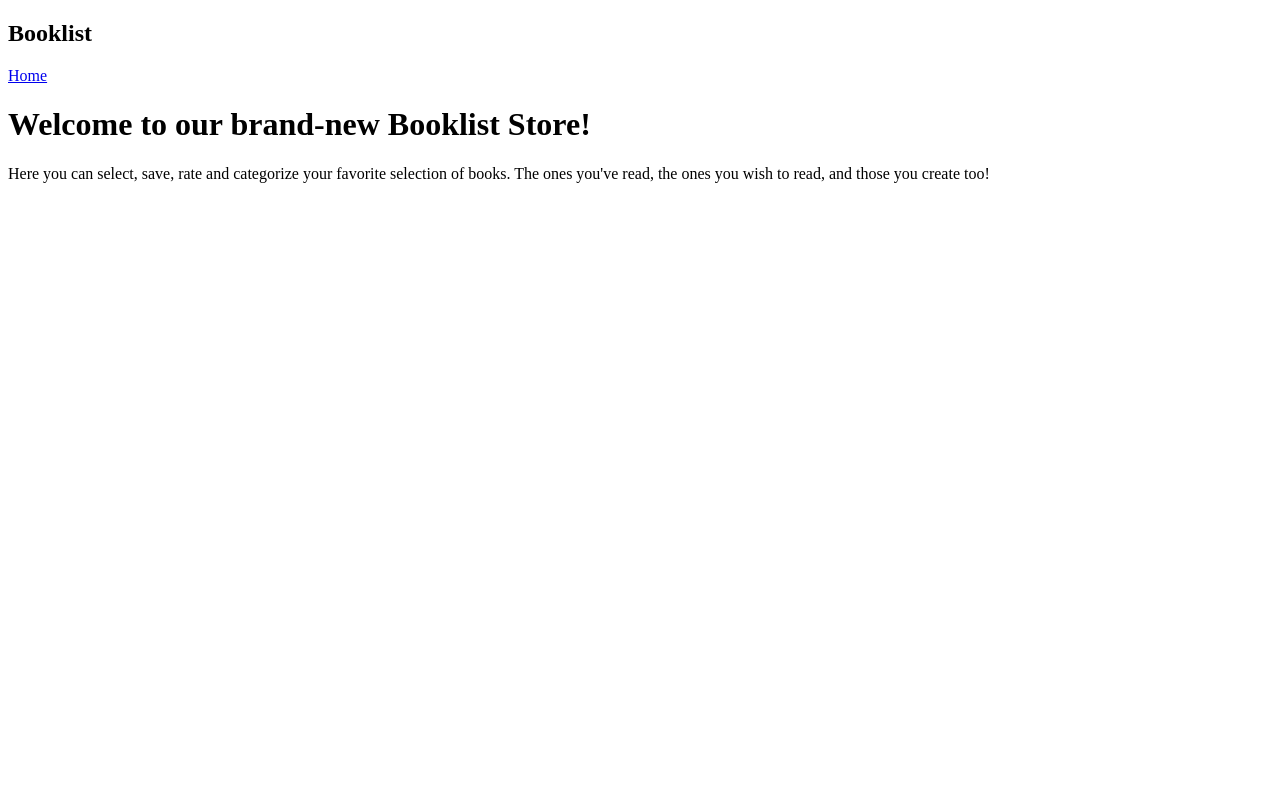
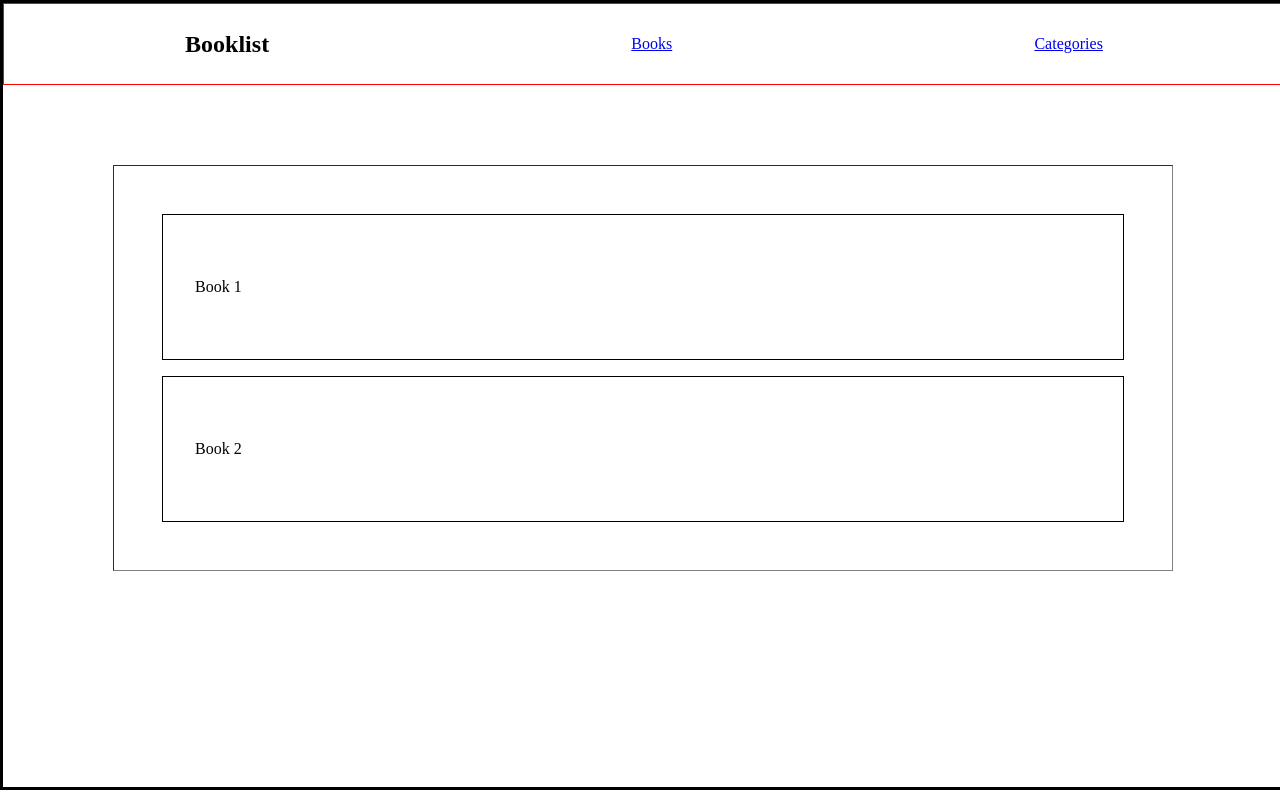
Before and after one commit to sntgopl/booklist-store, a React (Create React App) app: page / in a window 1280 px wide. Built offline with nearby package versions, Linux system fonts and the light colour scheme.

Commit message:
Add Router and SPA

```diff
--- a/src/App.js
+++ b/src/App.js
@@ -5,30 +5,43 @@ import {
 
 const NavBar = () => {
   return (
-    <nav>
-      <h2>Booklist</h2>
-      <Link to="/">Home</Link>
+    <nav className='NavBar'>
+      <h2 className='NavTitle'>Booklist</h2>
+      <Link to="/">Books</Link>
+      <Link to="/categories">Categories</Link>
     </nav>
   );
 }
 
-const Home = () => {
+const Books = () => {
+  return (
+    <div className='HomePage'>
+      <ul className='Booklist'>
+        <li className='Book'>Book 1</li>
+        <li className='Book'>Book 2</li>
+      </ul>
+    </div>
+  )
+}
+
+const Categories = () => {
   return (
     <div>
-      <h1>Welcome to our brand-new Booklist Store!</h1>
-      <p>
-        Here you can select, save, rate and categorize your favorite selection of books. The ones you've read, the ones you wish to read, and those you create too!
-      </p>
+      <ul>
+        <h3>Categories</h3>
+        <li>All</li>
+      </ul>
     </div>
   )
 }
 
 const App = () => {
   return (
-    <div>
+    <div className='App'>
       <NavBar />
       <Routes>
-        <Route path="/" element={<Home />} />
+        <Route path="/" element={<Books />} />
+        <Route path="/categories" element={<Categories />} />
       </Routes>
     </div>
   )
--- /dev/null
+++ b/src/index.css
@@ -0,0 +1,43 @@
+* {
+  margin: 0;
+  padding: 0;
+}
+
+.App {
+  height: 98vh;
+  width: 100vw;
+  border: 3px solid black
+}
+
+.NavBar {
+  display: flex;
+  justify-content: space-around;
+  align-items: center;
+  height: 10vh;
+  width: 100vw;
+  border: 1px solid red;
+}
+
+.HomePage {
+  display: flex;
+  flex-direction: column;
+  justify-content: space-evenly;
+  align-items: center;
+  padding: 5rem;
+}
+
+.Booklist {
+  border: 1px inset grey;
+  list-style: none;
+  padding: 2rem;
+}
+
+.Book {
+  border: 1px solid black;
+  padding: 2rem;
+  margin: 1rem;
+  width: 70vw;
+  height: 10vh;
+  display: flex;
+  align-items: center;
+}
--- a/src/index.js
+++ b/src/index.js
@@ -2,6 +2,7 @@ import React from 'react';
 import ReactDOM from 'react-dom/client';
 import { BrowserRouter } from 'react-router-dom';
 import App from './App';
+import './index.css';
 
 const root = ReactDOM.createRoot(document.getElementById('root'));
 root.render(
```
